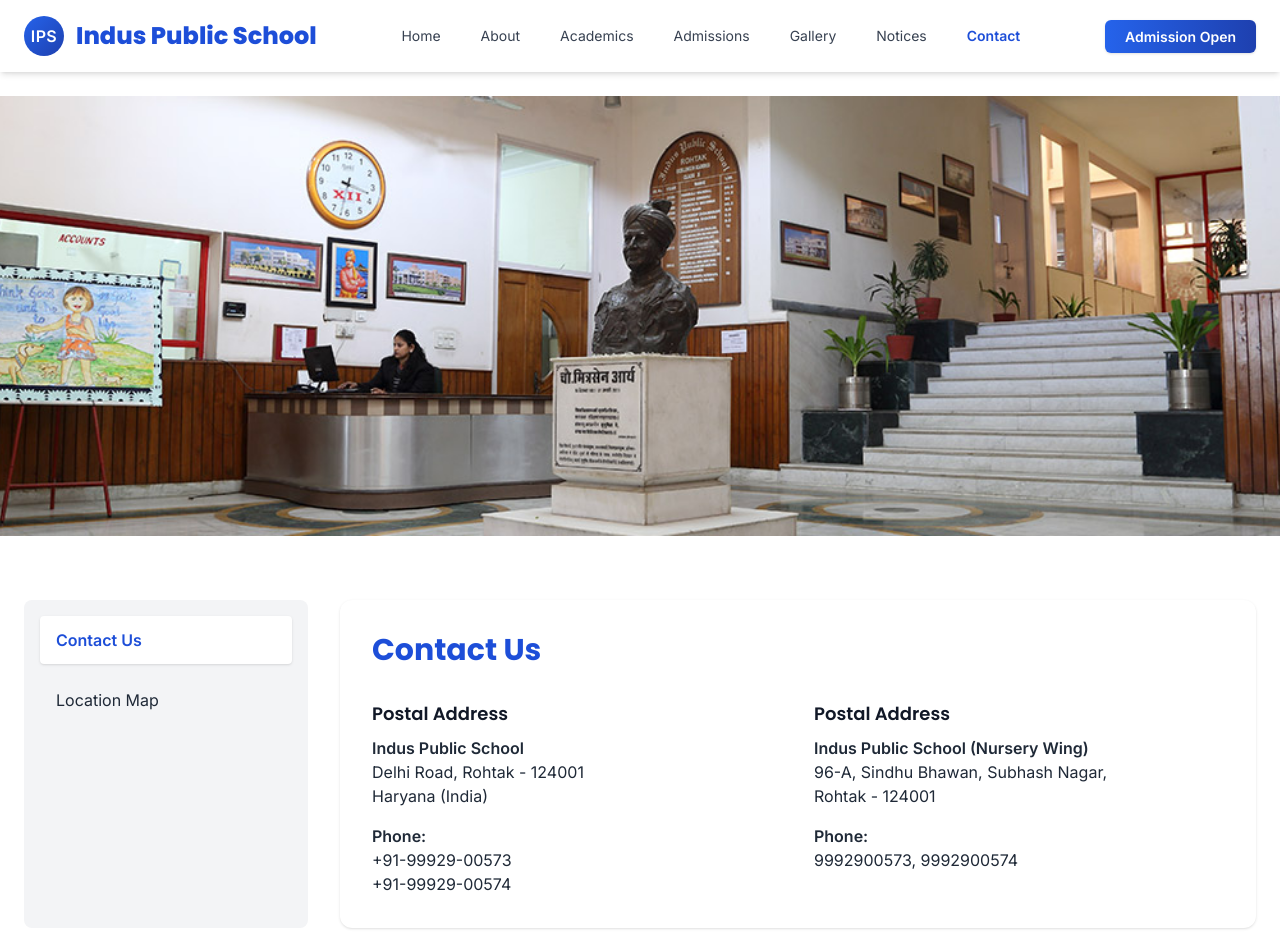
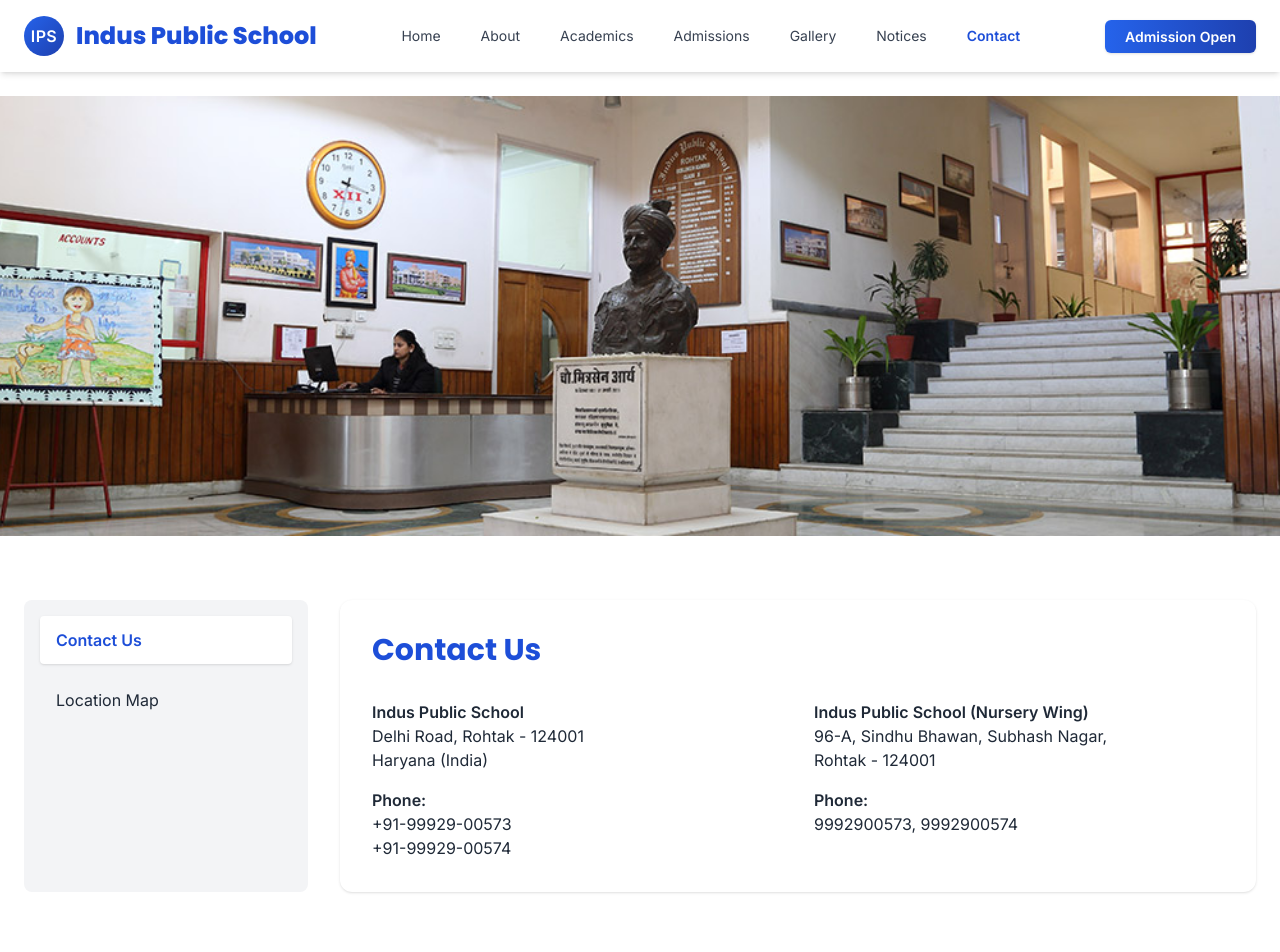
Before and after one commit to harsh-dev82/indus_school_r, a React (Vite) app in the folder frontend/: page /contact in a window 1280 px wide. Shown: the top 952 px of the page. Built offline with nearby package versions, Linux system fonts and the light colour scheme; the HTML template or start-up script is replaced by a standard one.

Commit message:
update the contact page

```diff
--- a/frontend/src/pages/Contact.tsx
+++ b/frontend/src/pages/Contact.tsx
@@ -1,4 +1,5 @@
 import { useState } from "react";
+import { motion, AnimatePresence } from "framer-motion";
 import banner from "../assets/contact.jpg";
 
 export default function Contact() {
@@ -8,54 +9,59 @@
     <div className="pt-24">
 
       {/* Banner */}
-      <div className="h-[55vh] w-full">
+      <motion.div
+        initial={{ opacity: 0, y: -30 }}
+        animate={{ opacity: 1, y: 0 }}
+        transition={{ duration: 0.8 }}
+        className="h-[55vh] w-full"
+      >
         <img src={banner} className="w-full h-full object-cover" />
-      </div>
+      </motion.div>
 
       <div className="max-w-7xl mx-auto grid md:grid-cols-4 gap-8 px-6 py-16">
 
         {/* Left Menu */}
-        <div className="bg-gray-100 rounded-lg p-4 space-y-3">
+        <motion.div
+          initial={{ opacity: 0, x: -30 }}
+          animate={{ opacity: 1, x: 0 }}
+          transition={{ delay: 0.3 }}
+          className="bg-gray-100 rounded-lg p-4 space-y-3"
+        >
+          {["contact", "map"].map((tab) => (
             <button
-            onClick={() => setActiveTab("contact")}
+              key={tab}
+              onClick={() => setActiveTab(tab as any)}
               className={`w-full text-left px-4 py-3 rounded transition ${
-              activeTab === "contact"
+                activeTab === tab
                   ? "bg-white shadow text-blue-700 font-semibold"
                   : "hover:bg-white"
               }`}
             >
-            Contact Us
+              {tab === "contact" ? "Contact Us" : "Location Map"}
             </button>
-
-          <button
-            onClick={() => setActiveTab("map")}
-            className={`w-full text-left px-4 py-3 rounded transition ${
-              activeTab === "map"
-                ? "bg-white shadow text-blue-700 font-semibold"
-                : "hover:bg-white"
-            }`}
-          >
-            Location Map
-          </button>
-        </div>
+          ))}
+        </motion.div>
 
         {/* Right Content */}
         <div className="md:col-span-3 bg-white rounded-xl shadow p-8">
+          <AnimatePresence mode="wait">
 
             {activeTab === "contact" && (
-            <div className="space-y-8">
-
+              <motion.div
+                key="contact"
+                initial={{ opacity: 0, y: 20 }}
+                animate={{ opacity: 1, y: 0 }}
+                exit={{ opacity: 0, y: -20 }}
+                transition={{ duration: 0.4 }}
+                className="space-y-8"
+              >
                 <h2 className="text-3xl font-bold text-blue-700">Contact Us</h2>
 
                 <div className="grid md:grid-cols-2 gap-8">
-
                   <div>
-                  <h3 className="font-semibold text-lg">Postal Address</h3>
-                  <p className="mt-2">
                     <b>Indus Public School</b><br />
                     Delhi Road, Rohtak - 124001<br />
                     Haryana (India)
-                  </p>
 
                     <p className="mt-4">
                       <b>Phone:</b><br />
@@ -65,25 +71,27 @@
                   </div>
 
                   <div>
-                  <h3 className="font-semibold text-lg">Postal Address</h3>
-                  <p className="mt-2">
                     <b>Indus Public School (Nursery Wing)</b><br />
                     96-A, Sindhu Bhawan, Subhash Nagar,<br />
                     Rohtak - 124001
-                  </p>
 
                     <p className="mt-4">
                       <b>Phone:</b><br />
                       9992900573, 9992900574
                     </p>
                   </div>
-
                 </div>
-            </div>
+              </motion.div>
             )}
 
             {activeTab === "map" && (
-            <div>
+              <motion.div
+                key="map"
+                initial={{ opacity: 0, y: 20 }}
+                animate={{ opacity: 1, y: 0 }}
+                exit={{ opacity: 0, y: -20 }}
+                transition={{ duration: 0.4 }}
+              >
                 <h2 className="text-3xl font-bold text-blue-700 mb-6">
                   Location Map
                 </h2>
@@ -95,11 +103,12 @@
                     height="100%"
                     loading="lazy"
                     style={{ border: 0 }}
-                ></iframe>
+                  />
                 </div>
-            </div>
+              </motion.div>
             )}
 
+          </AnimatePresence>
         </div>
       </div>
     </div>
```
Lines whose indentation alone changed are shown as unchanged.
